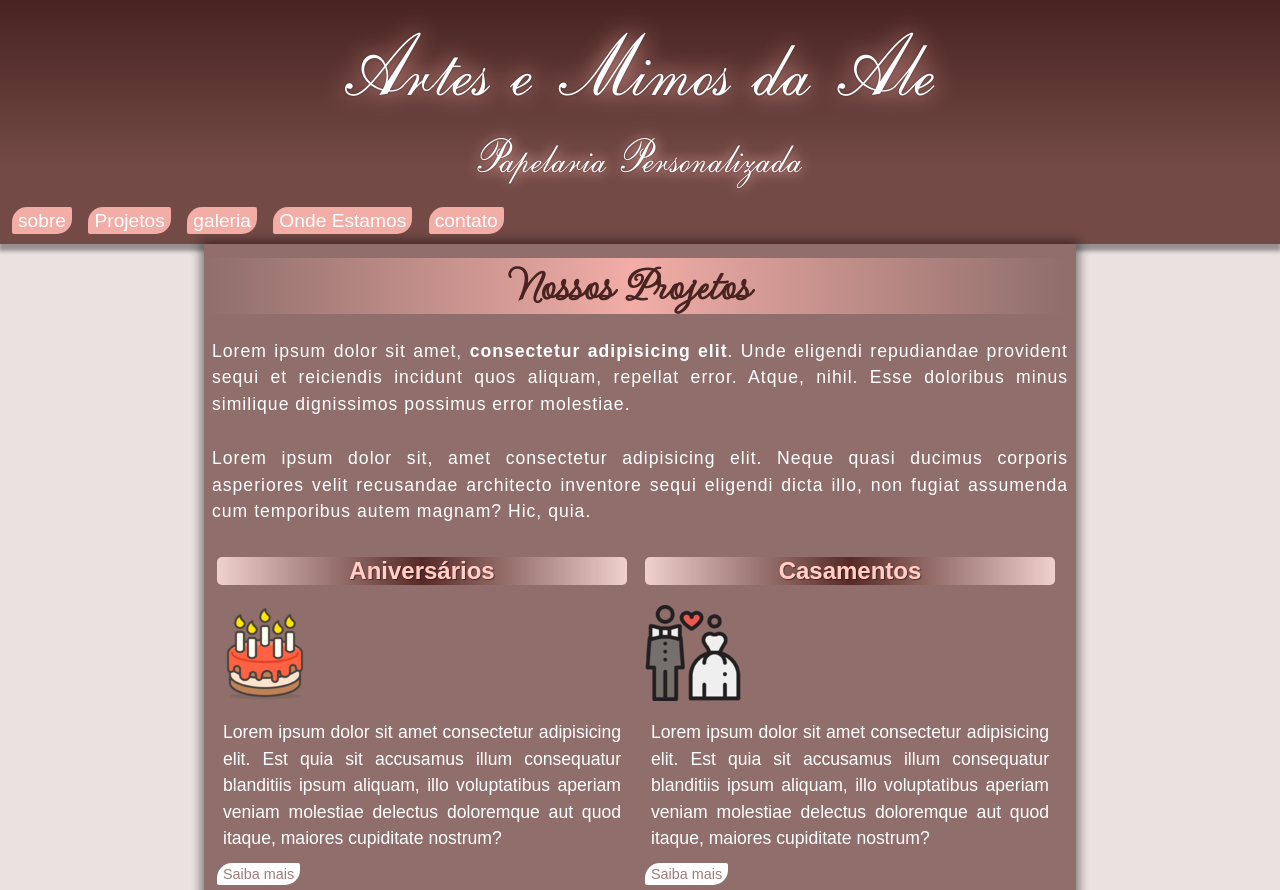
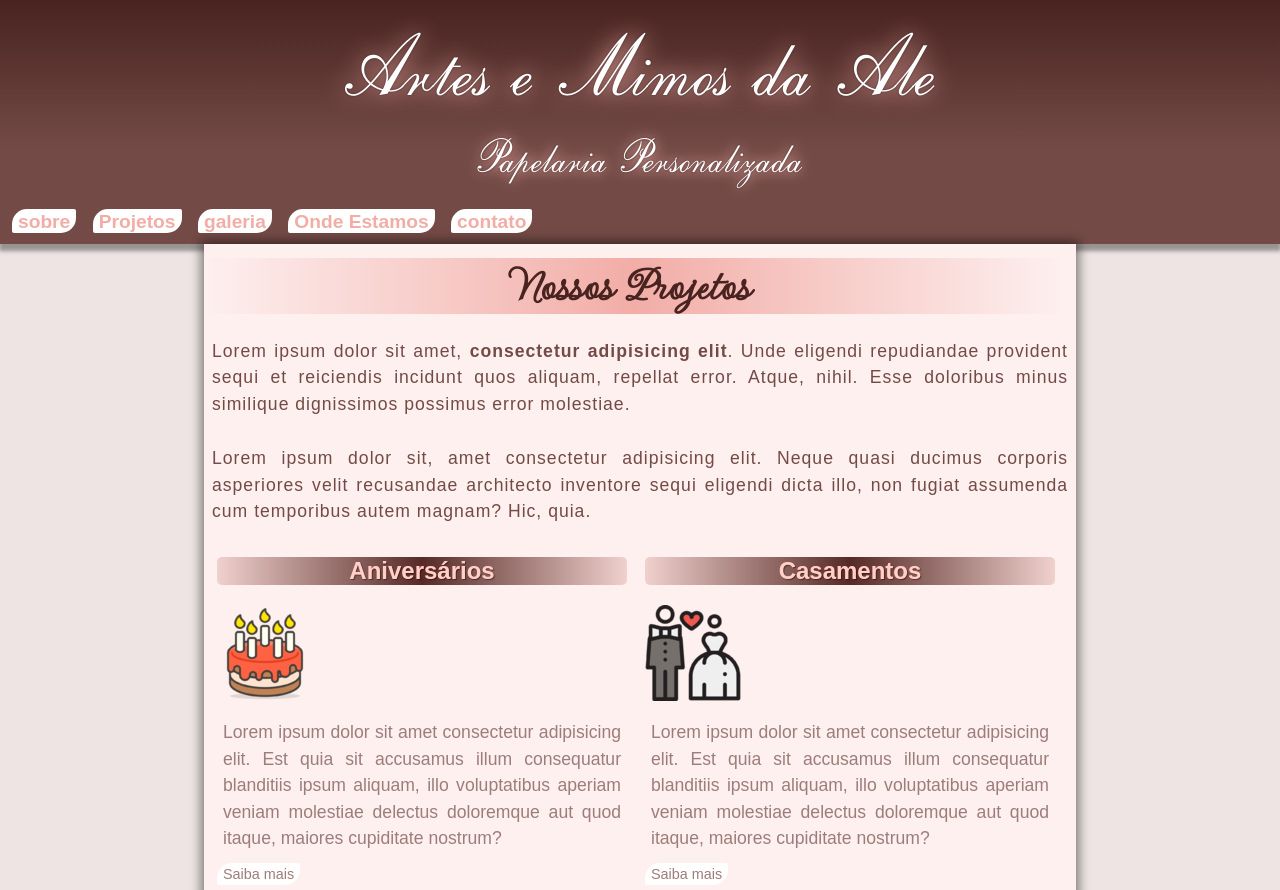
Before and after one commit to MichelSouza-tech/artesMimos, a plain HTML site: page index.html in a window 1280 px wide. Shown: the top 890 px of the page. Drawn offline with Linux system fonts and the light colour scheme.

Commit message:
Update style.css

```diff
--- a/styles/style.css
+++ b/styles/style.css
@@ -51,14 +51,14 @@
 /* ***** CORPO DO DOCUMENTO  ***** */
 
 body{
-    background-color: rgba(201, 175, 172, 0.37);
+    background-color: rgba(201, 175, 172, 0.329);
     font-family: var(--fonte-padrao);
 }
 
 /* ***** HEADER - CABEÇALHO ***** */
 header {
     min-height: 130px;
-    background-image: linear-gradient(0deg, var(--cor4) 15%, var(--cor5));
+    background-image: linear-gradient(0deg, var(--cor4) 25%, var(--cor5));
     text-align: center;
     color: #fff;
     padding: 10px 6px;
@@ -88,21 +88,21 @@ nav{
 }
 /* ***** NAV - LINKS ***** */
 nav > a{
-    color: #fff;
-    font-weight: 500;
+    background-color: #ffffff;
+    color: var(--cor3);
+    font-weight: 600;
     font-size: 1.2em;
     text-decoration: none;
     margin-right: 12px;
-    padding: 3px 6px;
+    padding: 1.5px 6px;
     border-radius: 15px 2px;
-    background-color: var(--cor3);
 }
 nav > a:hover{
-    background-color: #fff;
-    color: var(--cor4);
-    transition-duration: .6s;
-    box-shadow: 0px 0px 15px var(--cor3), inset 0px 0px 15px var(--cor3);
-    filter: brightness(110%);
+    background-color: var(--cor3);
+    color: #fff;
+    transition-duration: .4s;
+    box-shadow: 0px 0px 10px var(--cor3), inset 0px 0px 10px var(--cor3);
+    filter: brightness(105%);
 }
 /* ***** MAIN PRINCIPAL ***** */
 main{
@@ -164,7 +164,7 @@ main p{
 
 /* ***** SEÇÃO PROJETOS / INDEX ***** */
 section#projetos{
-    background-color: rgba(115, 74, 70, 0.8);
+    background-color: rgba(242, 173, 167, 0.185);
     display: flex;
     flex-direction: row;
     flex-wrap: wrap;
@@ -188,7 +188,7 @@ section#projetos article > h3{
 }
 section#projetos > p{
     padding: 4px;
-    color: #fff;
+    color: var(--cor4);
     font-size: 1.1em;
     text-align: justify;
 }
@@ -202,7 +202,7 @@ section#projetos article > p {
     text-align: justify;
     margin: 10px auto;
     letter-spacing: 0;
-    color: #fff;
+    color: var(--cor2);
     font-size: 1.1em;
 }
 section#projetos article > a{
```
